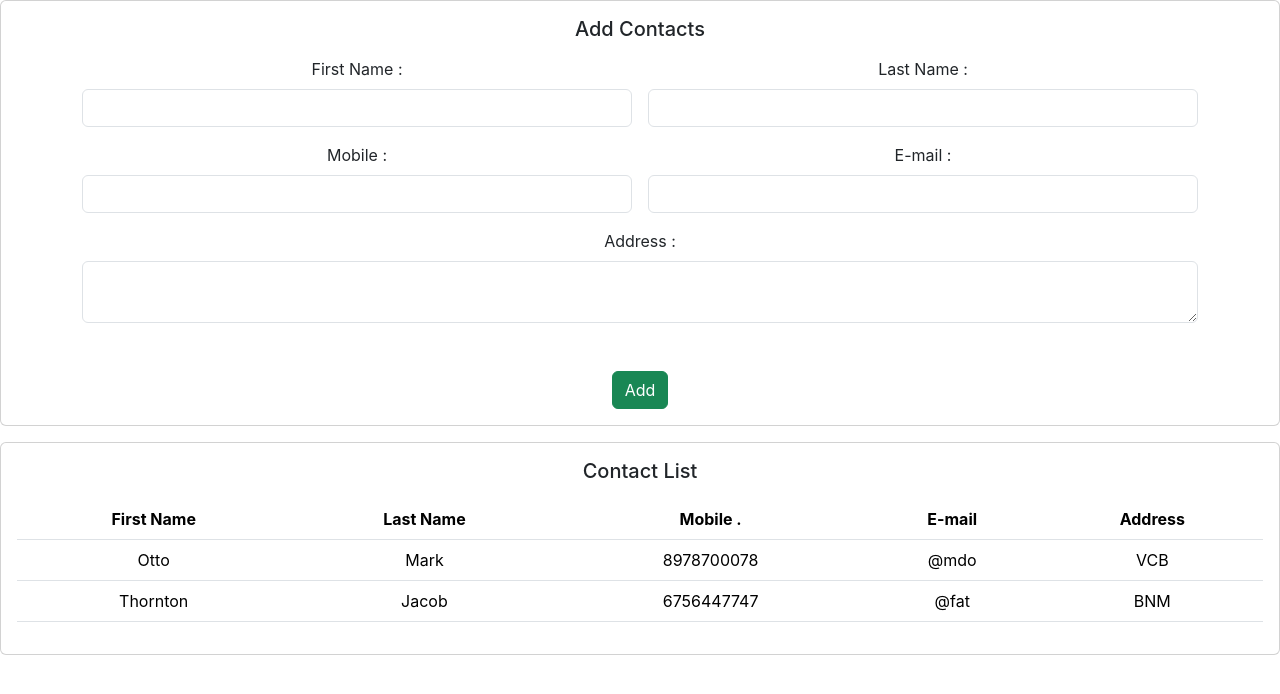
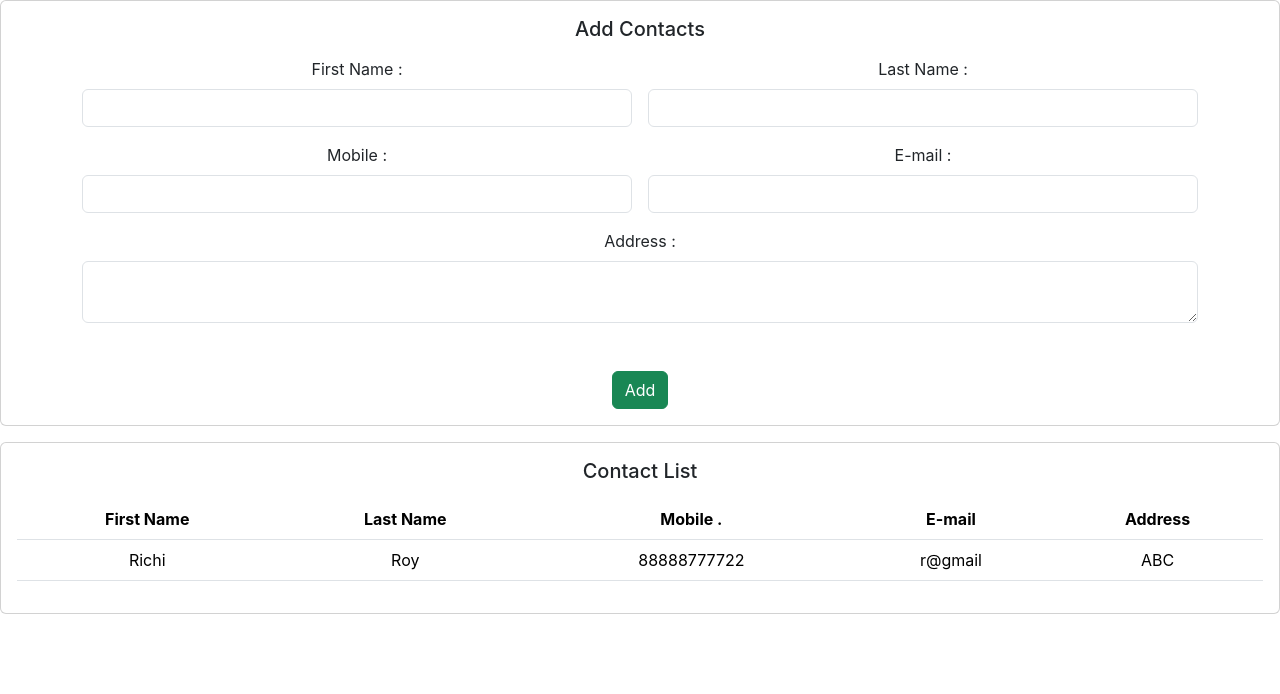
Before and after one commit to R1CH1R0Y/ContactsMgtAppFrontend, a React (Create React App) app: page / in a window 1280 px wide. Shown: the top 694 px of the page. Built offline with nearby package versions, Linux system fonts and the light colour scheme.

Commit message:
successfully tested for semi-dynamic data

```diff
--- a/src/components/View.jsx
+++ b/src/components/View.jsx
@@ -1,6 +1,17 @@
-import React from 'react'
+import React, { useState } from 'react'
 
 const View = () => {
+    const [cont, changeData] = useState(
+        [
+            {
+                "fname": "Richi",
+                "lname": "Roy",
+                "mob": "88888777722",
+                "email": "r@gmail",
+                "address": "ABC"
+            }
+        ]
+    )
     return (
         <div>
             <div class="card text-center mb-3">
@@ -19,20 +30,19 @@ const View = () => {
                             </tr>
                         </thead>
                         <tbody>
-                            <tr>
-                                <td>Otto</td>
-                                <td>Mark</td>
-                                <td>8978700078</td>
-                                <td>@mdo</td>
-                                <td>VCB</td>
-                            </tr>
-                            <tr>
-                                <td>Thornton</td>
-                                <td>Jacob</td>
-                                <td>6756447747</td>
-                                <td>@fat</td>
-                                <td>BNM</td>
-                            </tr>
+                            {
+                                cont.map(
+                                    (value,index)=>{
+                                        return <tr>
+                                        <td>{value.fname}</td>
+                                        <td>{value.lname}</td>
+                                        <td>{value.mob}</td>
+                                        <td>{value.email}</td>
+                                        <td>{value.address}</td>
+                                    </tr>
+                                    }
+                                )
+                            }
                         </tbody>
                     </table>
                 </div>
```
